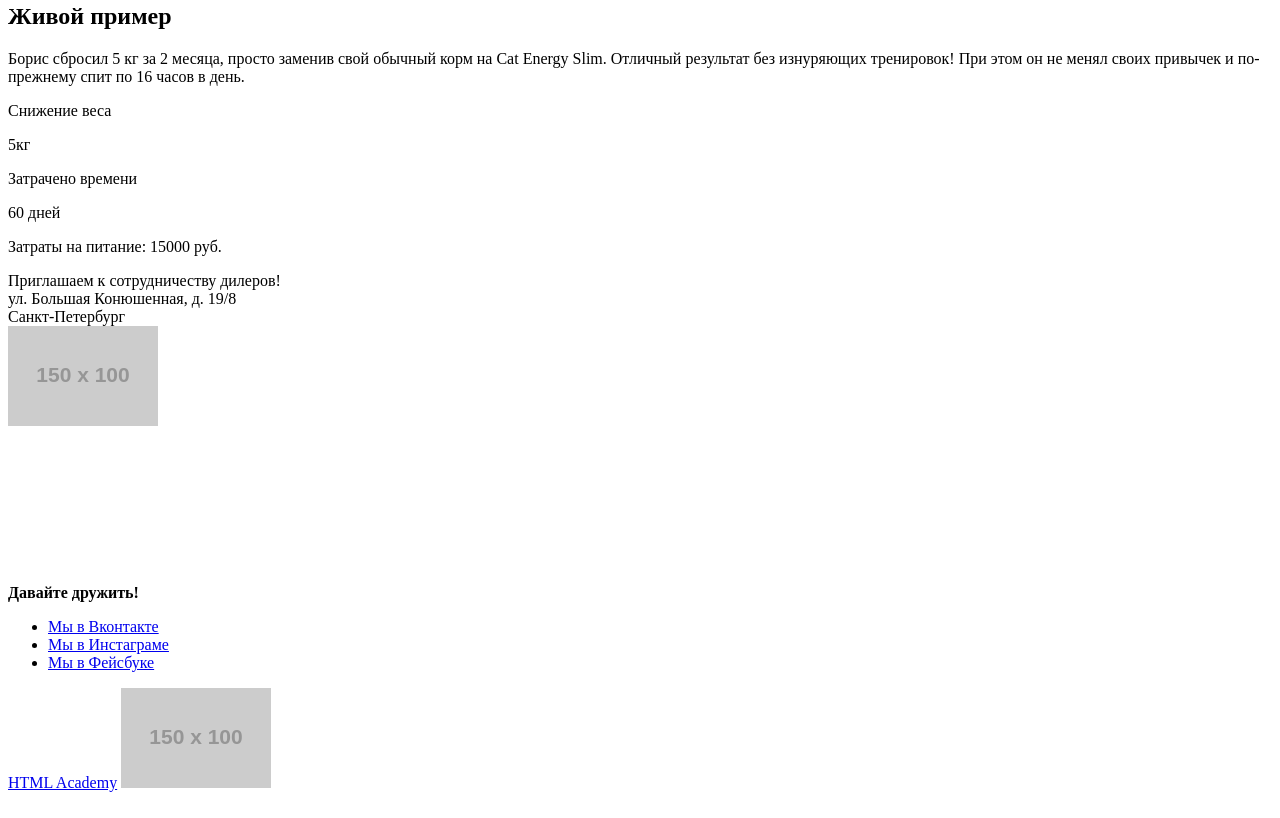
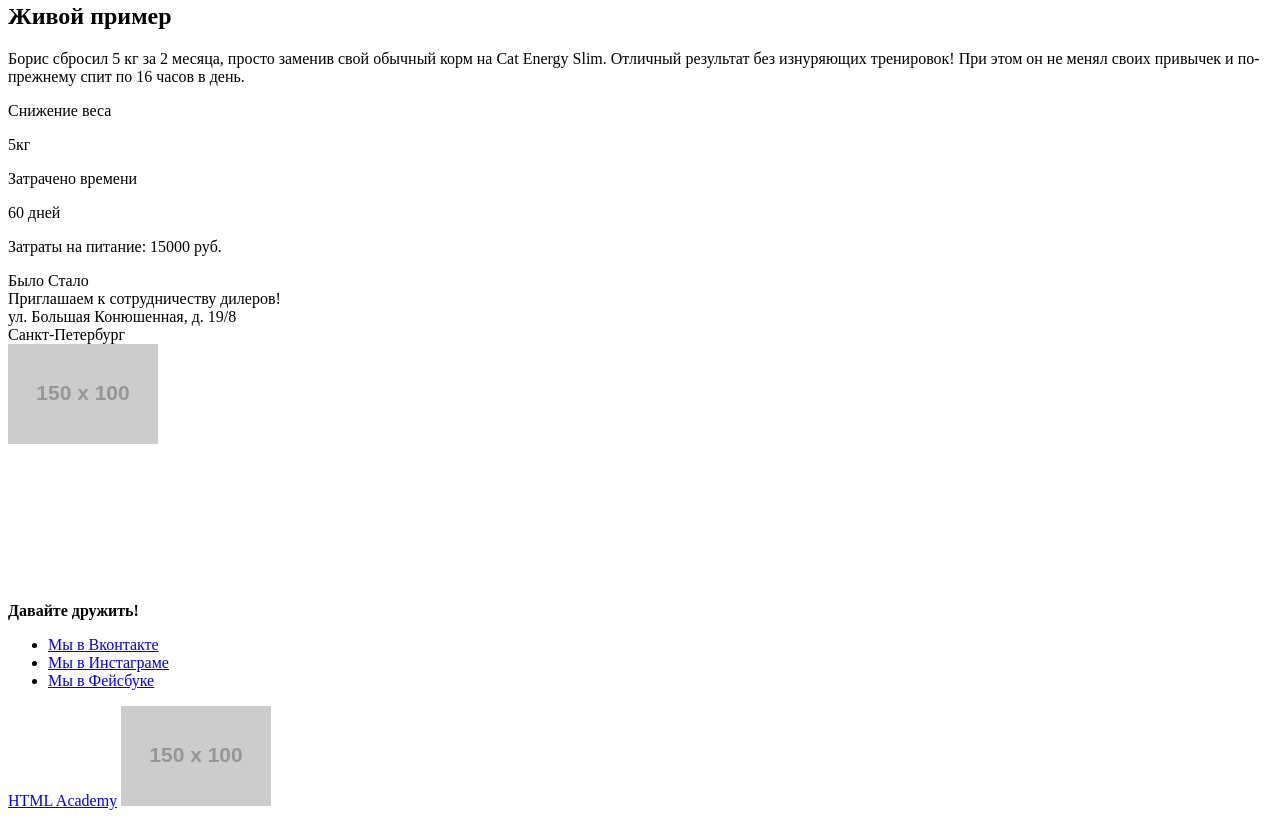
Before and after one commit to Zhykharieva/553969-cat-energy-16, a website: page index.html in a window 1280 px wide. Shown: the part 759-1577 px from the top of the page. Drawn offline with Linux system fonts and the light colour scheme; placeholder pictures from the web are drawn by us.

Commit message:
разметка

```diff
--- a/index.html
+++ b/index.html
@@ -85,6 +85,7 @@
             <p>Затраты на питание: 15000 руб.</p>
           </div>
           <div class="example__range range-controls">
+            Было Стало
         <div class="range-controls__scale">
           <div class="range-controls__bar"></div>
         </div>
```
